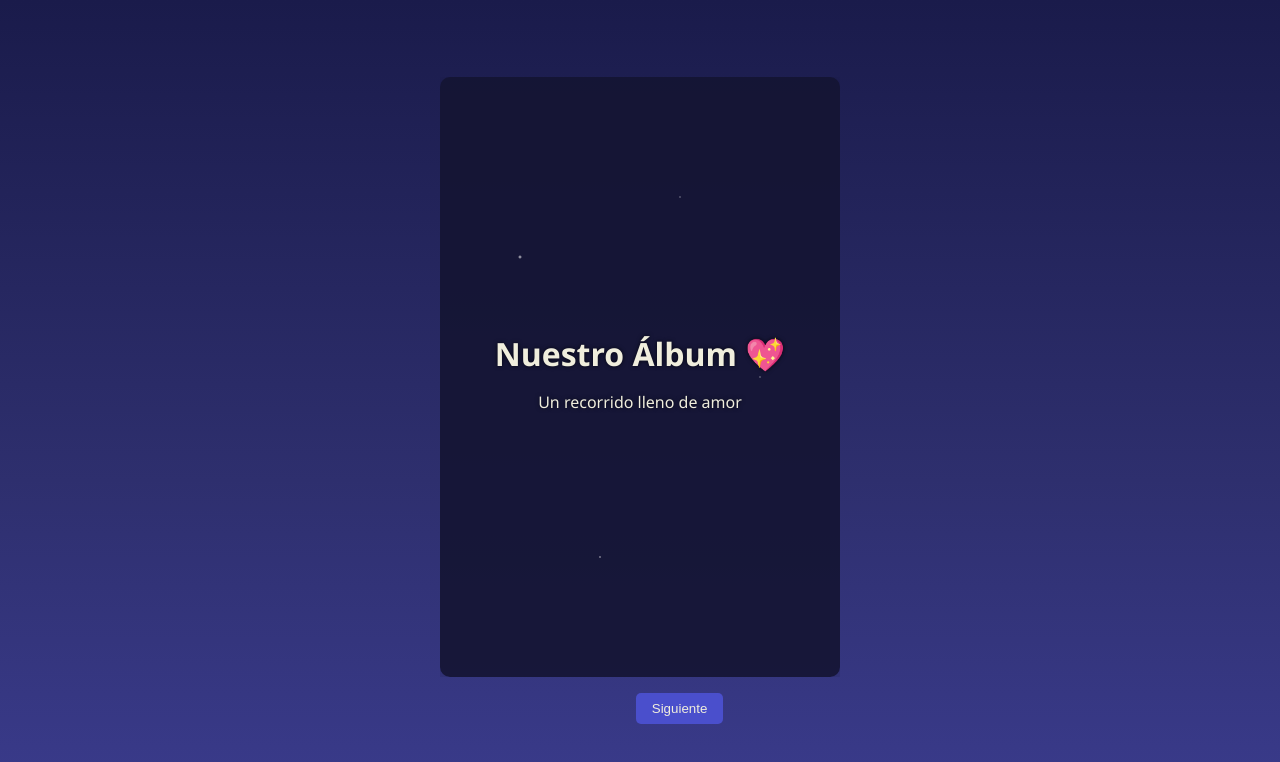
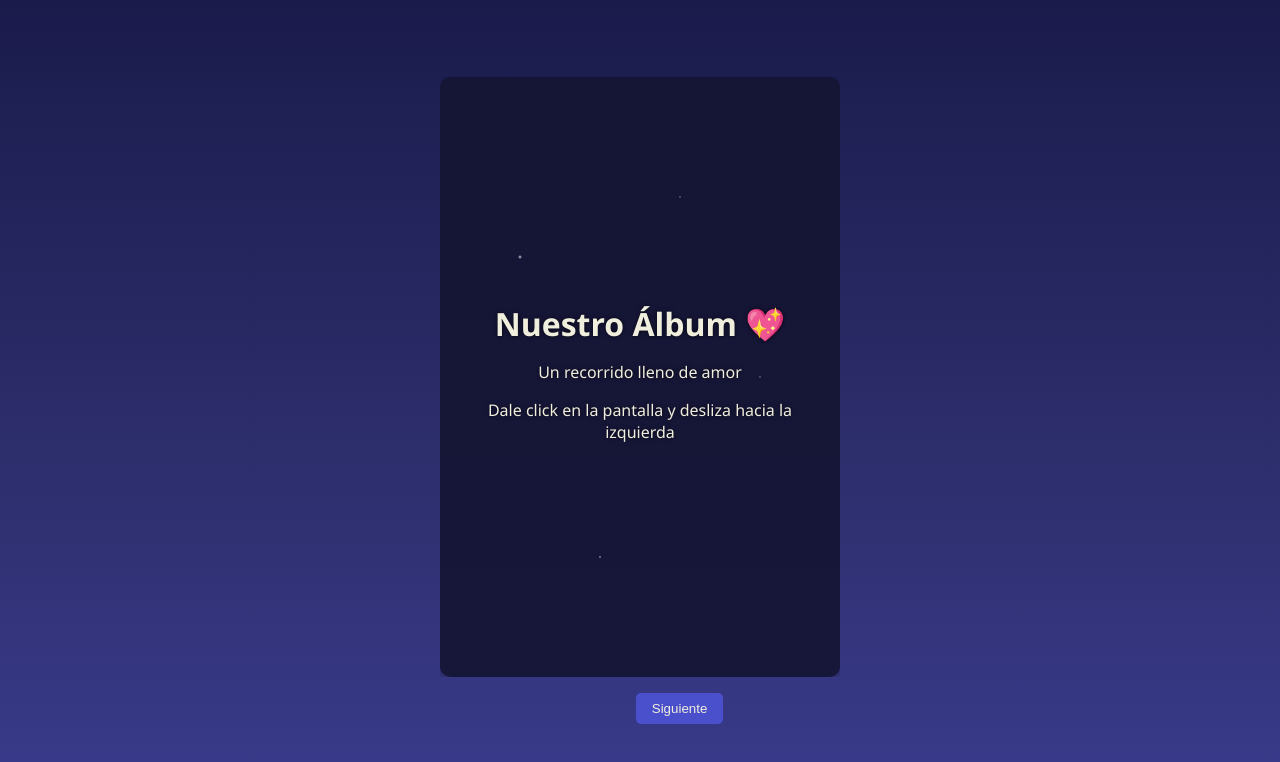
Before and after one commit to Knight15k5/Cumple_24_Fati, a plain HTML site: page index.html in a window 1280 px wide. Drawn offline with Linux system fonts and the light colour scheme.

Commit message:
Update index.html
Cambios en la portada

```diff
--- a/index.html
+++ b/index.html
@@ -3,7 +3,7 @@
 <head>
   <meta charset="UTF-8"/>
   <meta name="viewport" content="width=device-width, initial-scale=1.0"/>
-  <title>Álbum de Amor + Quiz</title>
+  <title>Nuestro Album 💖</title>
   <link rel="stylesheet" href="style.css"/>
 </head>
 <body>
@@ -14,6 +14,7 @@
     <div class="page active" data-index="0">
       <h1>Nuestro Álbum 💖</h1>
       <p>Un recorrido lleno de amor</p>
+      <p>Dale click en la pantalla y desliza hacia la izquierda</p>
     </div>
     <!-- 9 fotos -->
     <div class="page" data-index="1"><img src="foto1.jpeg"/><p class="dedicatoria">Cada día contigo es un regalo. Porque siempre aprendo algo nuevo del mundo aunque más son chismes jajajaja</p></div>
```
